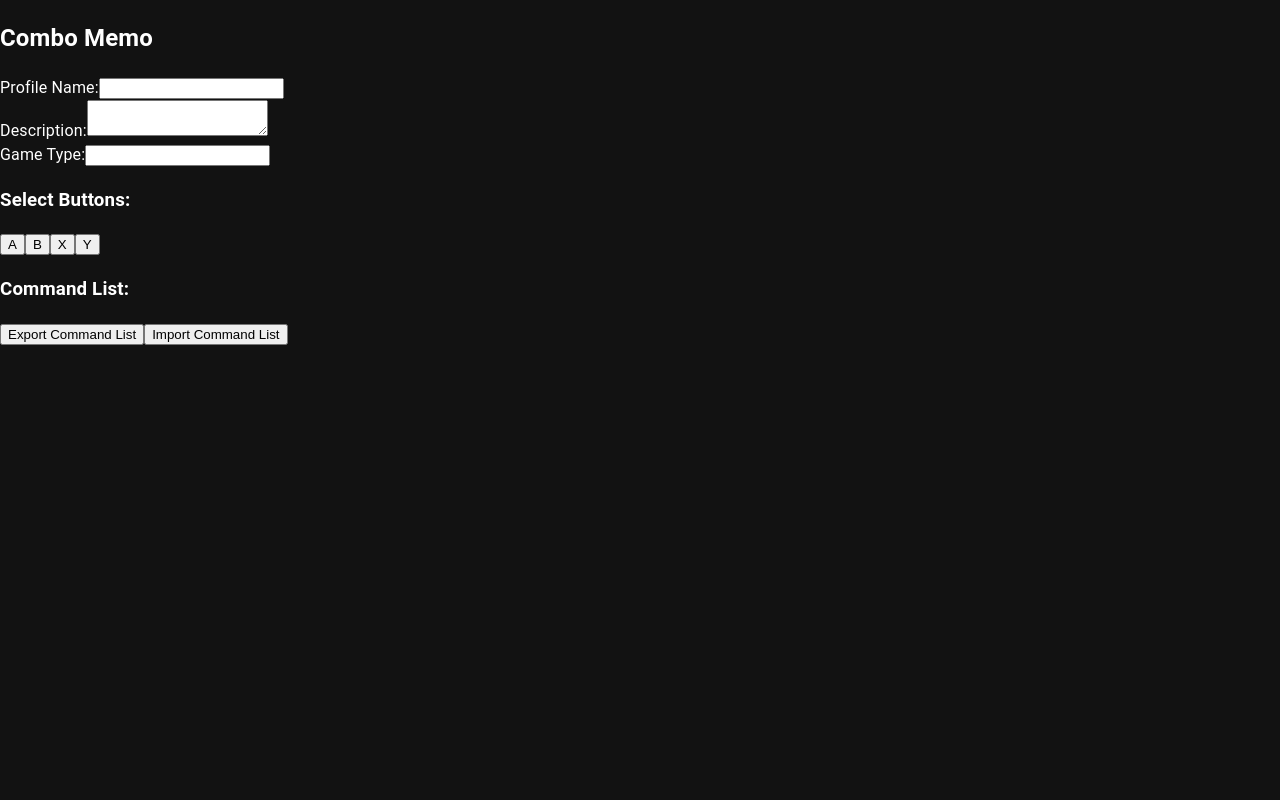
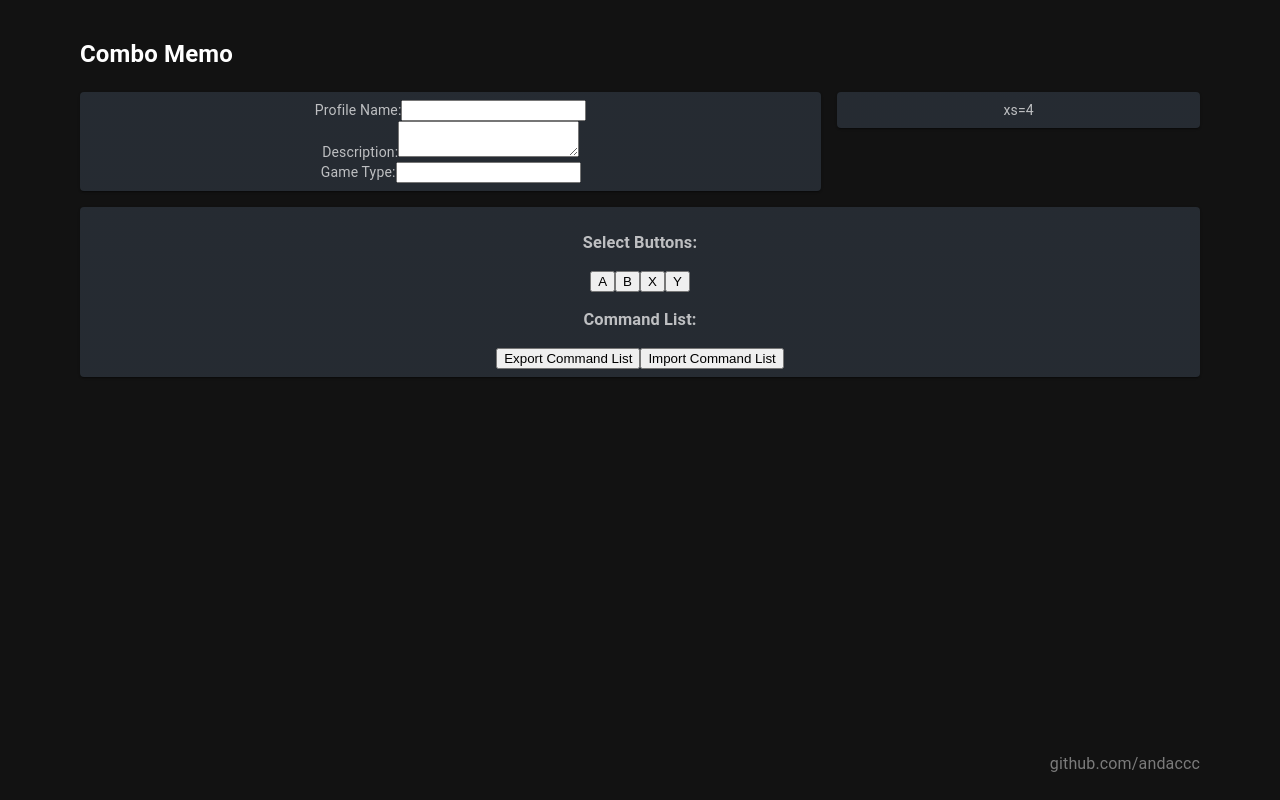
Before and after one commit to andaccc/combo-memo, a React (Create React App) app: page / in a window 1280 px wide. Built offline with nearby package versions, Linux system fonts and the light colour scheme.

Commit message:
feat: add layout and watermark url

```diff
--- a/src/components/ComboMemo.tsx
+++ b/src/components/ComboMemo.tsx
@@ -1,5 +1,22 @@
-import React, { useState, useEffect } from 'react';
-import Cookies from 'js-cookie';
+import React, { useState, useEffect } from 'react'
+import Container from '@mui/material/Container'
+import { styled } from '@mui/material/styles';
+import Box from '@mui/material/Box';
+import Paper from '@mui/material/Paper';
+import Grid from '@mui/material/Grid';
+
+import Cookies from 'js-cookie'
+
+import WaterMark from './waterMark'
+
+const Item = styled(Paper)(({ theme }) => ({
+  backgroundColor: theme.palette.mode === 'dark' ? '#1A2027' : '#fff',
+  ...theme.typography.body2,
+  padding: theme.spacing(1),
+  textAlign: 'center',
+  color: theme.palette.text.secondary,
+}));
+
 
 type CommandList = string[];
 
@@ -66,8 +83,13 @@ const ComboMemo: React.FC = () => {
   };
 
   return (
-    <div>
+    <Container id="main">
+      <Box sx={{ p: 2 }} >
         <h2>Combo Memo</h2>
+        <Grid container spacing={2}>
+          {/* Second Row */}
+          <Grid item xs={8}>
+            <Item>
               <div>
               <label>Profile Name:</label>
               <input type="text" value={profileName} onChange={(e) => setProfileName(e.target.value)} />
@@ -80,6 +102,14 @@ const ComboMemo: React.FC = () => {
               <label>Game Type:</label>
               <input type="text" value={gameType} onChange={(e) => setGameType(e.target.value)} />
             </div>
+            </Item>
+          </Grid>
+          <Grid item xs={4}>
+            <Item>xs=4</Item>
+          </Grid>
+          {/* Second Row */}
+          <Grid item xs={12}>
+            <Item>
               <div>
               <h3>Select Buttons:</h3>
                 {['A', 'B', 'X', 'Y'].map((button) => (
@@ -104,7 +134,15 @@ const ComboMemo: React.FC = () => {
                 <button onClick={exportCommandList}>Export Command List</button>
                 <button onClick={importCommandList}>Import Command List</button>
               </div>
-    </div>
+        </Item>
+          </Grid>
+          {/* <Grid item xs={4}>
+            <Item>xs=8</Item>
+          </Grid> */}
+        </Grid>
+        <WaterMark/>
+      </Box>
+    </Container>
   );
 };
 
--- a/src/components/waterMark.tsx
+++ b/src/components/waterMark.tsx
@@ -9,7 +9,9 @@ const WaterMark = () => {
   } as React.CSSProperties
 
   return (
-    <p style={textStyle}>github.com/andaccc</p>
+    <a href={'https://github.com/andaccc'} target="_blank" rel="noreferrer">
+      <p style={textStyle}>github.com/andaccc</p>
+    </a>
   )
 }
 
```
Lines whose indentation alone changed are shown as unchanged.
